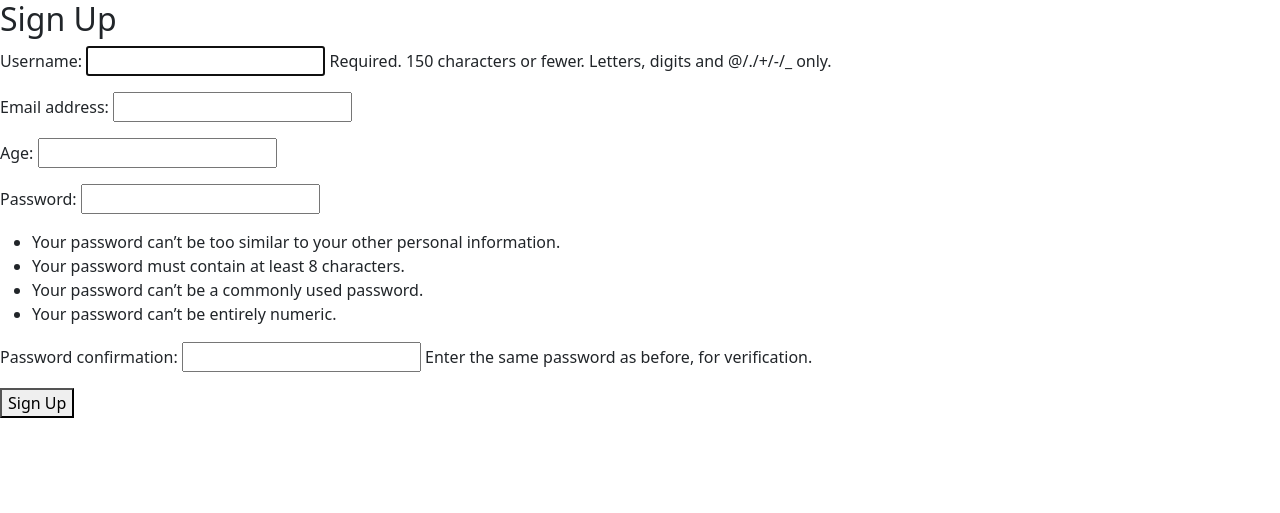
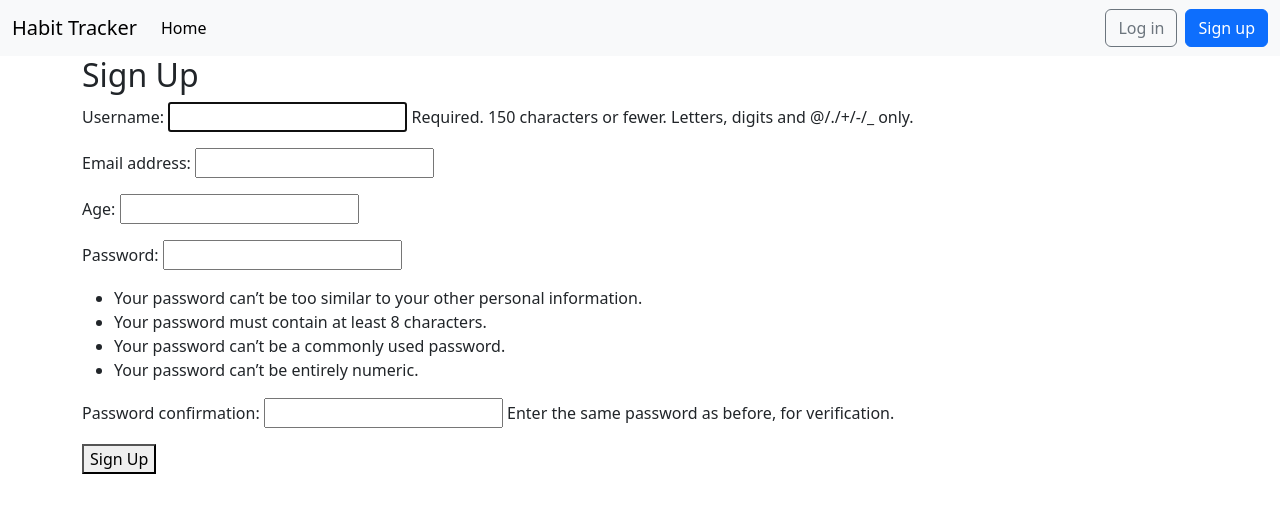
Before and after one commit to Peleda23/Habit-tracker, a Django app: page /accounts/signup/ in a window 1280 px wide. Shown: the top 513 px of the page. Run offline with Django 5.2, Linux system fonts and the light colour scheme.

Commit message:
Added simple calendar heatmap, need to make it iteract with db

```diff
--- a/django_project/settings.py
+++ b/django_project/settings.py
@@ -129,5 +129,5 @@ AUTH_USER_MODEL = "accounts.CustomUser"
 
 
 # Po login ar logout busime nukreipti į home page.
-LOGIN_REDIRECT_URL = "heatmap_list"
+LOGIN_REDIRECT_URL = "heatmap_view"
 LOGOUT_REDIRECT_URL = "login"
--- a/habits/urls.py
+++ b/habits/urls.py
@@ -3,6 +3,4 @@ from . import views
 
 urlpatterns = [
     path("", views.heatmap_view, name="heatmap_view"),
-    # path("input/", views.daily_habit_input, name="daily_habit_input"),
-    # path("habits/", views.habit_heatmap, name="habit_heatmap"),
 ]
--- a/templates/base.html
+++ b/templates/base.html
@@ -5,7 +5,7 @@
         <meta name="viewport" content="width=device-width, initial-scale=1">
         <title>
             {% block title %}
-                Newspaper App
+                Habit App
             {% endblock title %}
         </title>
         <!-- Bootstrap CSS -->
@@ -15,9 +15,9 @@
               crossorigin="anonymous">
     </head>
     <body>
-        {% comment %} <nav class="navbar navbar-expand-lg bg-body-tertiary">
+        <nav class="navbar navbar-expand-lg bg-body-tertiary">
             <div class="container-fluid">
-                <a class="navbar-brand" href="{% url 'heatmap_list' %}">Habit Tracker</a>
+                <a class="navbar-brand" href="#">Habit Tracker</a>
                 <button class="navbar-toggler"
                         type="button"
                         data-bs-toggle="collapse"
@@ -34,10 +34,10 @@
                         </li>
                         {% if user.is_authenticated %}
                             <li>
-                                <a href="{% url 'heatmap_list' %}" class="nav-link px-2 link-dark">Home</a>
+                                <a href="#" class="nav-link px-2 link-dark">Home</a>
                             </li>
                             <li>
-                                <a href="{% url 'create_heatmap' %}" class="nav-link px-2 link-dark">New Tracker</a>
+                                <a href="#" class="nav-link px-2 link-dark">New Tracker</a>
                             </li>
                         </ul>
                         <div class="mr-auto">
@@ -80,7 +80,7 @@
             </div>
         </nav>
         <main>
-            <div class="container"> {% endcomment %}
+            <div class="container">
                 {% block content %}
                 {% endblock content %}
             </div>
```
Also changed, not shown: habits/views.py (+5 -138 lines), templates/heatmap.html (+6 -10 lines).
